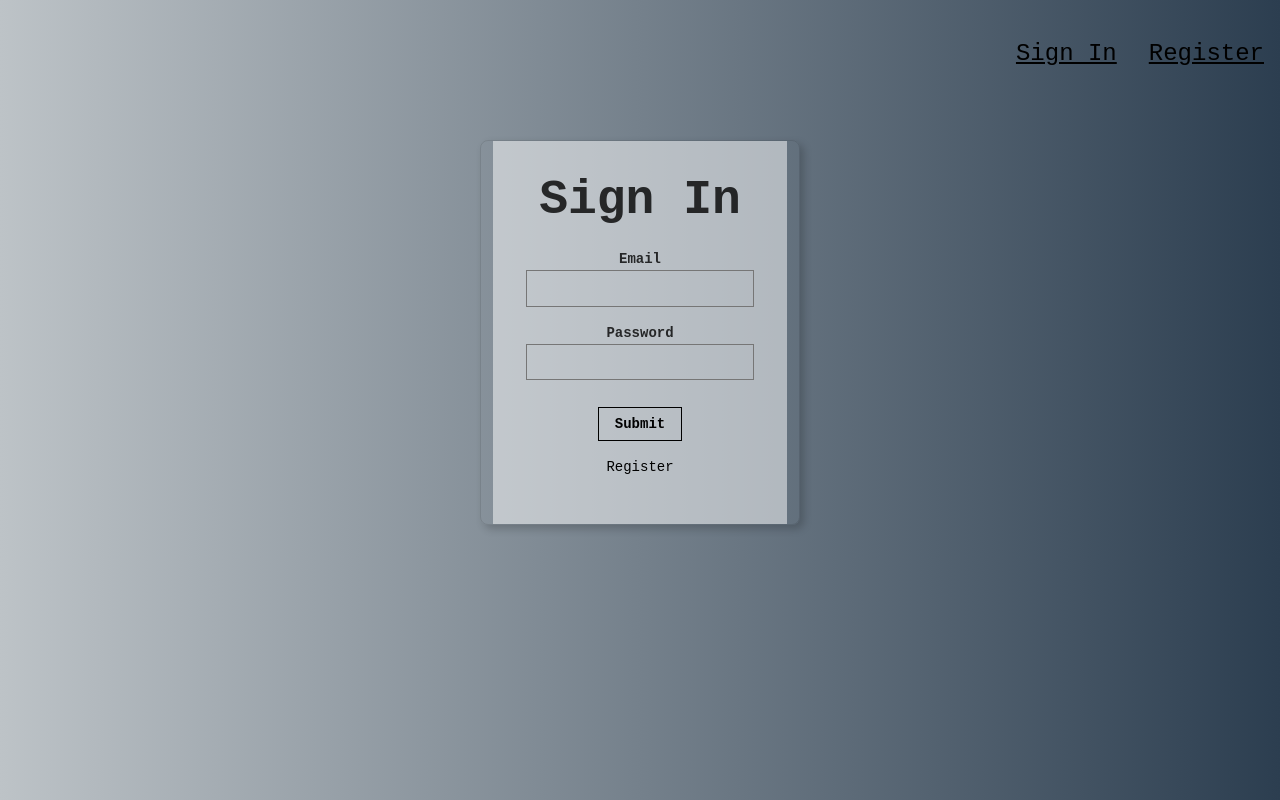
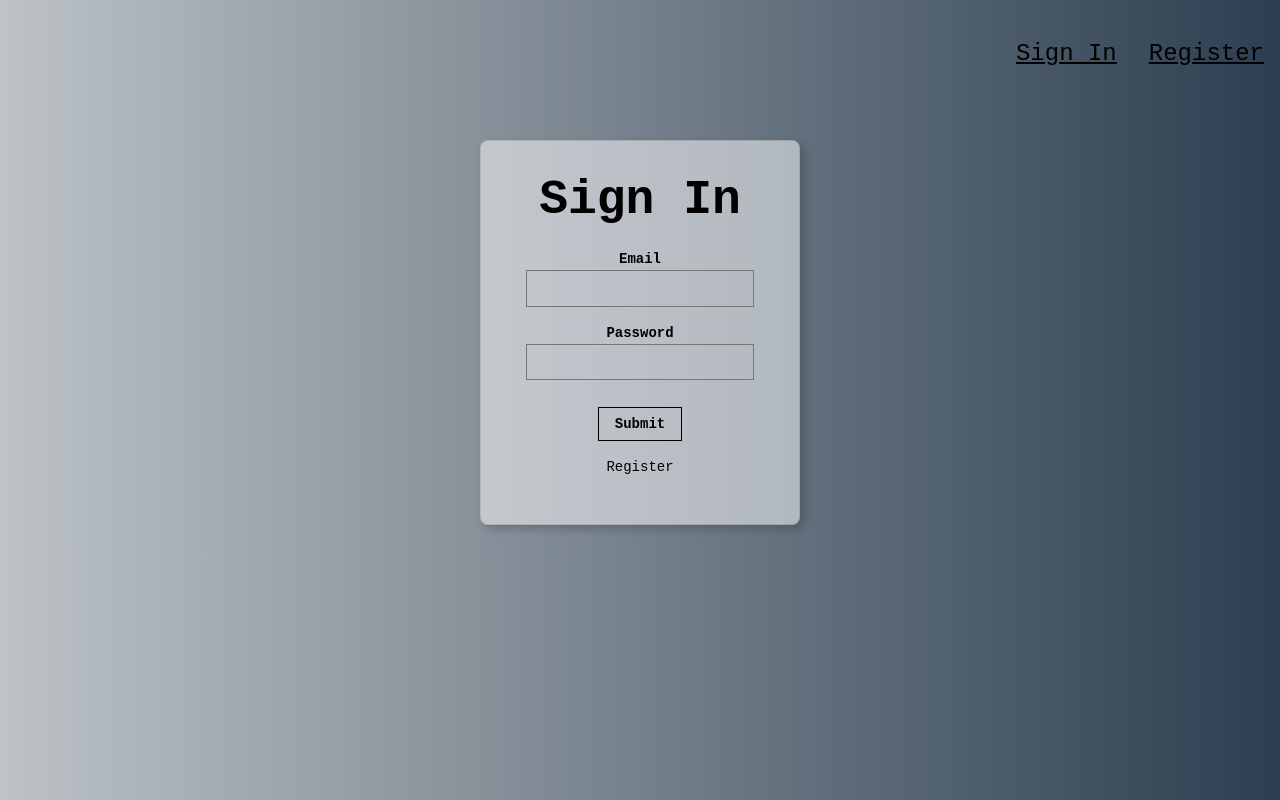
Before and after one commit to GrandfatherPurple/GPsmartbrain, a React (Create React App) app: page / in a window 1280 px wide. Built offline with nearby package versions, Linux system fonts and the light colour scheme.

Commit message:
Color adjustments

```diff
--- a/src/components/Logo/Logo.css
+++ b/src/components/Logo/Logo.css
@@ -1,4 +1,4 @@
 .Tilt {
-	background: linear-gradient(to right, #bdc3c7, #2c3e50);
+	background: linear-gradient(to right, #8E9AA2, #99B1A5);
 
 }
--- a/src/components/Register/Register.js
+++ b/src/components/Register/Register.js
@@ -44,8 +44,8 @@ class Register extends React.Component {
 
 	render(){
 		return (
-			<article className="br3 ba b--black-10 mv4 w-100 w-50-m w-25-l mw6 shadow-5 center">
-				<main className="pa4 bg-white-50 black-80">
+			<article className="br3 ba b--black-10 mv4 bg-white-50 w-100 w-50-m w-25-l mw6 shadow-5 center">
+				<main className="pa4 black-100">
 				  <div className="measure">
 				    <fieldset id="sign_up" className="ba b--transparent ph0 mh0">
 				      <legend className="f1 fw6 ph0 mh0">Register</legend>
--- a/src/components/Signin/Signin.js
+++ b/src/components/Signin/Signin.js
@@ -39,8 +39,8 @@ class Signin extends React.Component {
 	render() {
 		const { onRouteChange } = this.props;
 		return (
-			<article className="br3 ba b--black-10 mv4 w-100 w-50-m w-25-l mw6 shadow-5 center">
-				<main className="pa4 bg-white-50 black-80">
+			<article className="br3 ba b--black-10 bg-white-50 mv4 w-100 w-50-m w-25-l mw6 shadow-5 center">
+				<main className="pa4 black-100">
 				  <div className="measure">
 				    <fieldset id="sign_up" className="ba b--transparent ph0 mh0">
 				      <legend className="f1 fw6 ph0 mh0">Sign In</legend>
```
